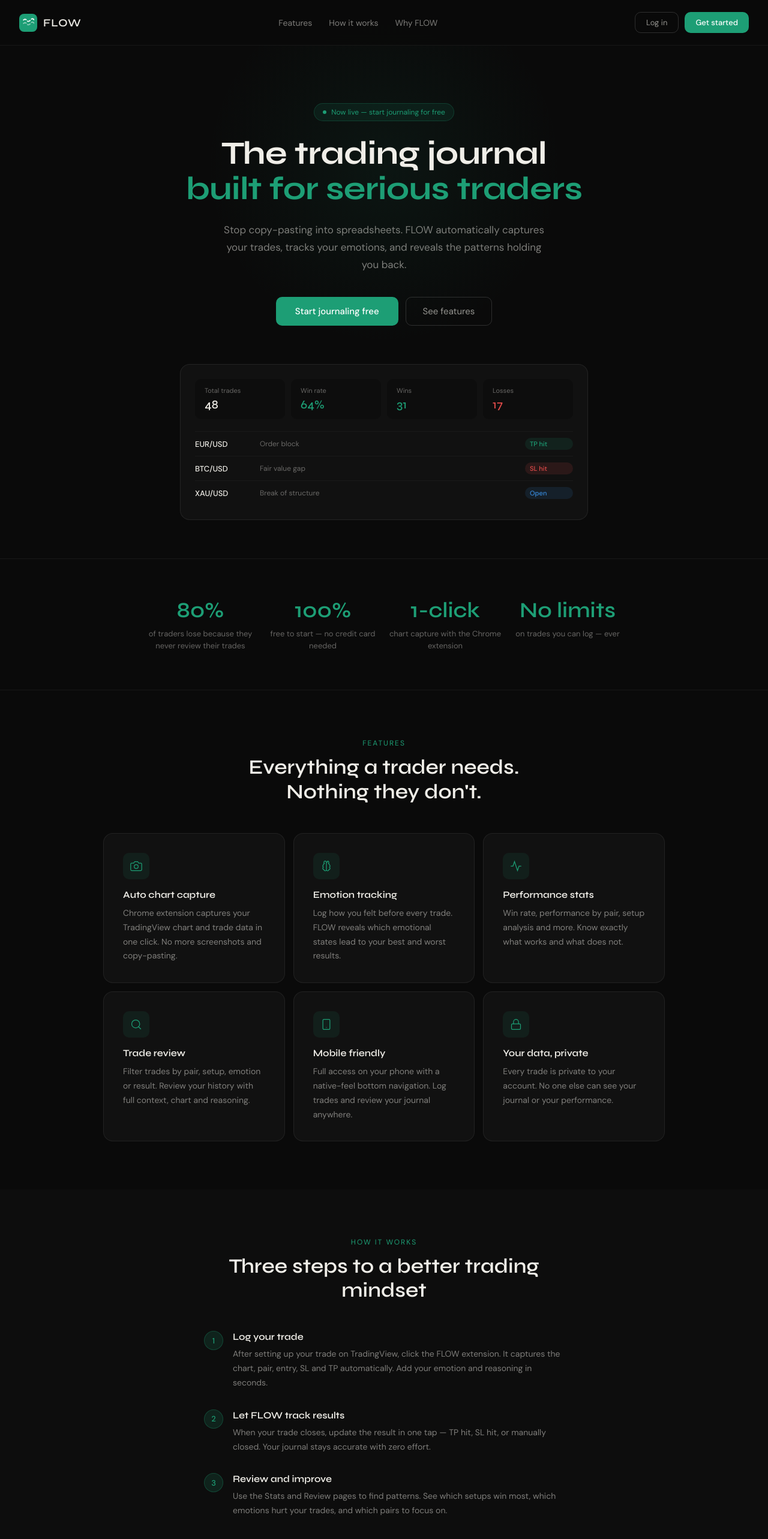
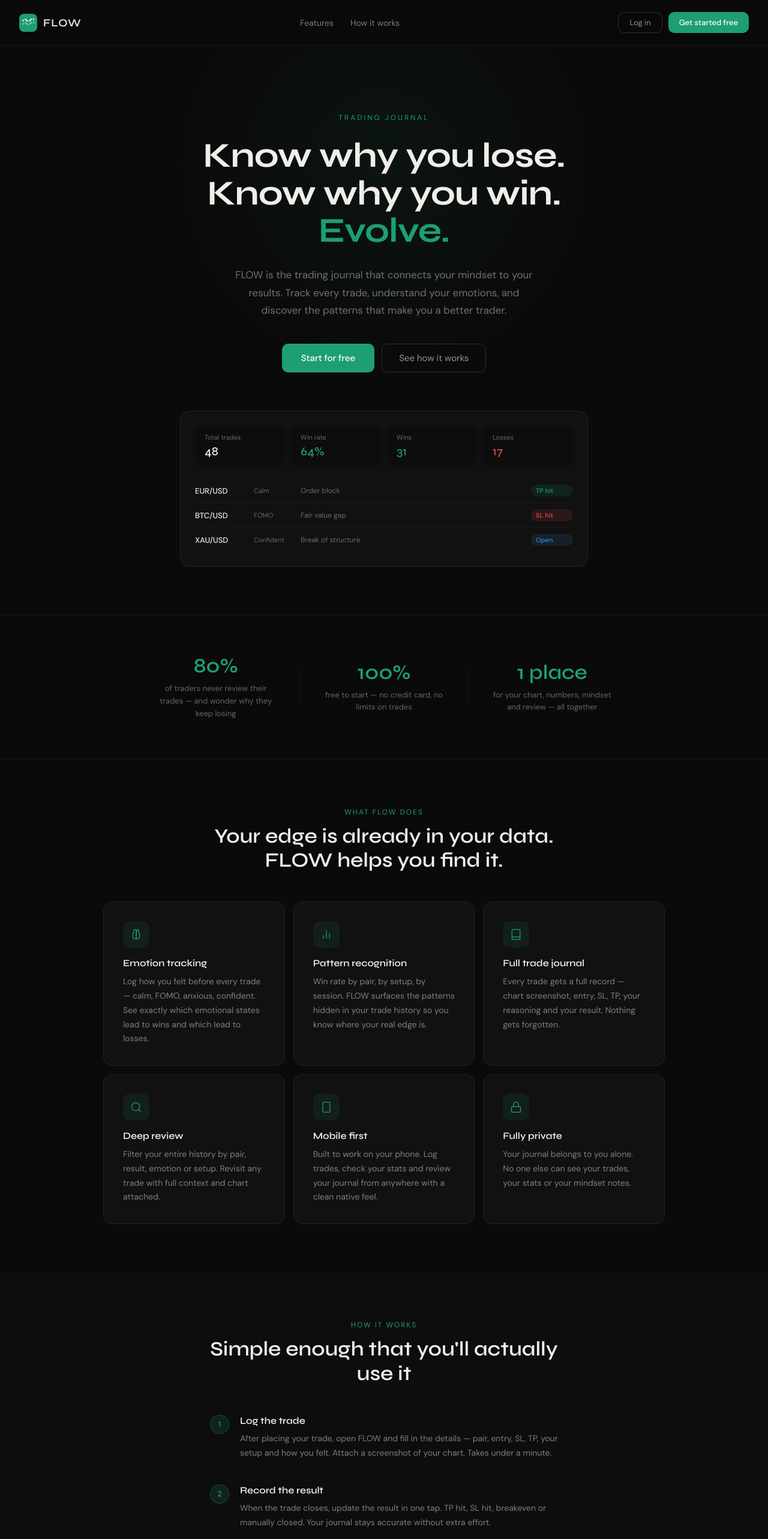
Before and after one commit to orewashadow/flow-journal, a React (Create React App) app: page / in a window 1280 px wide. Shown: the top 2566 px of the page at 60% size. Built offline with nearby package versions, Linux system fonts and the light colour scheme.

Commit message:
Update Landing.js

```diff
--- a/src/pages/Landing.js
+++ b/src/pages/Landing.js
@@ -5,7 +5,7 @@
   const navigate = useNavigate()
 
   return (
-    <div style={{ background: '#0A0A0A', minHeight: '100vh', color: '#F0EEE8', fontFamily: "'DM Sans', sans-serif", overflowX: 'hidden' }}>
+    <div style={{ background:'#0A0A0A', minHeight:'100vh', color:'#F0EEE8', fontFamily:"'DM Sans',sans-serif", overflowX:'hidden' }}>
       <style>{`
         @import url('https://fonts.googleapis.com/css2?family=Syne:wght@400;500;600;700&family=DM+Sans:wght@300;400;500&display=swap');
         .fade-up { opacity:0; transform:translateY(24px); animation:fadeUp 0.7s ease forwards; }
@@ -13,25 +13,26 @@
         .wv { fill:none; stroke:white; stroke-width:2.2; stroke-linecap:round; stroke-dasharray:6 4; animation:flow 1.2s linear infinite; }
         .wv2 { animation-delay:-.6s; opacity:.5; }
         @keyframes flow { to { stroke-dashoffset:-40; } }
-        .feature-card { background:#111; border:0.5px solid rgba(255,255,255,0.07); border-radius:16px; padding:2rem; transition:border-color 0.2s, transform 0.2s; }
-        .feature-card:hover { border-color:rgba(29,158,117,0.3); transform:translateY(-2px); }
         .cta-btn { background:#1D9E75; color:white; border:none; padding:14px 32px; border-radius:10px; font-size:15px; font-weight:500; font-family:'DM Sans',sans-serif; cursor:pointer; transition:opacity 0.2s, transform 0.15s; }
         .cta-btn:hover { opacity:0.88; transform:translateY(-1px); }
         .outline-btn { background:transparent; color:rgba(240,238,232,0.6); border:0.5px solid rgba(255,255,255,0.15); padding:13px 28px; border-radius:10px; font-size:15px; font-family:'DM Sans',sans-serif; cursor:pointer; transition:all 0.2s; }
         .outline-btn:hover { border-color:rgba(255,255,255,0.35); color:#F0EEE8; }
         .nav-link { color:rgba(240,238,232,0.5); font-size:14px; cursor:pointer; transition:color 0.15s; background:none; border:none; font-family:'DM Sans',sans-serif; }
         .nav-link:hover { color:#F0EEE8; }
-        .stat-num { font-family:'Syne',sans-serif; font-size:36px; font-weight:600; color:#1D9E75; }
+        .feature-card { background:#111; border:0.5px solid rgba(255,255,255,0.07); border-radius:16px; padding:2rem; transition:border-color 0.2s, transform 0.2s; }
+        .feature-card:hover { border-color:rgba(29,158,117,0.3); transform:translateY(-2px); }
+        .icon-wrap { width:44px; height:44px; background:rgba(29,158,117,0.1); border-radius:10px; display:flex; align-items:center; justify-content:center; margin-bottom:1rem; }
         .glow { position:absolute; border-radius:50%; pointer-events:none; }
         .step-num { width:32px; height:32px; border-radius:50%; background:rgba(29,158,117,0.15); border:0.5px solid rgba(29,158,117,0.3); display:flex; align-items:center; justify-content:center; font-size:13px; font-weight:500; color:#1D9E75; flex-shrink:0; }
-        .icon-wrap { width:44px; height:44px; background:rgba(29,158,117,0.1); border-radius:10px; display:flex; align-items:center; justify-content:center; margin-bottom:1rem; }
-        @media(max-width:768px) {
-          .hero-title { font-size:34px !important; }
+        .divider { width:1px; background:rgba(255,255,255,0.06); }
+        @media(max-width:768px){
+          .hero-title { font-size:34px !important; line-height:1.15 !important; }
           .features-grid { grid-template-columns:1fr !important; }
-          .stats-grid { grid-template-columns:repeat(2,1fr) !important; }
+          .stats-row { flex-direction:column !important; gap:1.5rem !important; }
+          .divider { display:none !important; }
           .nav-links { display:none !important; }
-          .hero-btns { flex-direction:column !important; align-items:stretch !important; }
-          .preview-cols { grid-template-columns:repeat(2,1fr) !important; }
+          .hero-btns { flex-direction:column !important; }
+          .preview-grid { grid-template-columns:repeat(2,1fr) !important; }
         }
       `}</style>
 
@@ -49,40 +50,36 @@
         <div className="nav-links" style={{ display:'flex', gap:28 }}>
           <button className="nav-link" onClick={() => document.getElementById('features').scrollIntoView({ behavior:'smooth' })}>Features</button>
           <button className="nav-link" onClick={() => document.getElementById('how').scrollIntoView({ behavior:'smooth' })}>How it works</button>
-          <button className="nav-link" onClick={() => document.getElementById('stats').scrollIntoView({ behavior:'smooth' })}>Why FLOW</button>
         </div>
         <div style={{ display:'flex', gap:10 }}>
           <button className="outline-btn" style={{ padding:'8px 18px', fontSize:13 }} onClick={() => navigate('/login')}>Log in</button>
-          <button className="cta-btn" style={{ padding:'8px 18px', fontSize:13 }} onClick={() => navigate('/login')}>Get started</button>
+          <button className="cta-btn" style={{ padding:'8px 18px', fontSize:13 }} onClick={() => navigate('/login')}>Get started free</button>
         </div>
       </nav>
 
       {/* HERO */}
-      <section style={{ position:'relative', padding:'6rem 2rem 4rem', maxWidth:900, margin:'0 auto', textAlign:'center' }}>
-        <div className="glow" style={{ width:600, height:600, background:'radial-gradient(circle, rgba(29,158,117,0.08) 0%, transparent 70%)', top:'-100px', left:'50%', transform:'translateX(-50%)' }} />
+      <section style={{ position:'relative', padding:'7rem 2rem 5rem', maxWidth:860, margin:'0 auto', textAlign:'center' }}>
+        <div className="glow" style={{ width:700, height:700, background:'radial-gradient(circle, rgba(29,158,117,0.07) 0%, transparent 70%)', top:'-150px', left:'50%', transform:'translateX(-50%)' }} />
 
-        <div className="fade-up" style={{ animationDelay:'0.1s', display:'inline-flex', alignItems:'center', gap:8, background:'rgba(29,158,117,0.1)', border:'0.5px solid rgba(29,158,117,0.25)', borderRadius:20, padding:'6px 14px', fontSize:12, color:'#1D9E75', marginBottom:'1.5rem' }}>
-          <span style={{ width:6, height:6, borderRadius:'50%', background:'#1D9E75', display:'inline-block' }} />
-          Now live — start journaling for free
-        </div>
+        <p className="fade-up" style={{ animationDelay:'0.05s', fontSize:12, color:'#1D9E75', textTransform:'uppercase', letterSpacing:3, marginBottom:'1.5rem' }}>Trading journal</p>
 
-        <h1 className="hero-title fade-up" style={{ fontFamily:"'Syne',sans-serif", fontSize:54, fontWeight:700, lineHeight:1.1, marginBottom:'1.5rem', animationDelay:'0.2s', letterSpacing:'-0.5px' }}>
-          The trading journal<br />
-          <span style={{ color:'#1D9E75' }}>built for serious traders</span>
+        <h1 className="hero-title fade-up" style={{ fontFamily:"'Syne',sans-serif", fontSize:58, fontWeight:700, lineHeight:1.08, marginBottom:'1.75rem', animationDelay:'0.15s', letterSpacing:'-1px' }}>
+          Know why you lose.<br />Know why you win.<br />
+          <span style={{ color:'#1D9E75' }}>Evolve.</span>
         </h1>
 
-        <p className="fade-up" style={{ fontSize:17, color:'rgba(240,238,232,0.5)', lineHeight:1.7, maxWidth:540, margin:'0 auto 2.5rem', animationDelay:'0.3s' }}>
-          Stop copy-pasting into spreadsheets. FLOW automatically captures your trades, tracks your emotions, and reveals the patterns holding you back.
+        <p className="fade-up" style={{ fontSize:17, color:'rgba(240,238,232,0.45)', lineHeight:1.75, maxWidth:520, margin:'0 auto 2.5rem', animationDelay:'0.25s' }}>
+          FLOW is the trading journal that connects your mindset to your results. Track every trade, understand your emotions, and discover the patterns that make you a better trader.
         </p>
 
-        <div className="hero-btns fade-up" style={{ display:'flex', gap:12, justifyContent:'center', animationDelay:'0.4s' }}>
-          <button className="cta-btn" onClick={() => navigate('/login')}>Start journaling free</button>
-          <button className="outline-btn" onClick={() => document.getElementById('features').scrollIntoView({ behavior:'smooth' })}>See features</button>
+        <div className="hero-btns fade-up" style={{ display:'flex', gap:12, justifyContent:'center', animationDelay:'0.35s' }}>
+          <button className="cta-btn" onClick={() => navigate('/login')}>Start for free</button>
+          <button className="outline-btn" onClick={() => document.getElementById('features').scrollIntoView({ behavior:'smooth' })}>See how it works</button>
         </div>
 
         {/* Dashboard preview */}
-        <div className="fade-up" style={{ marginTop:'4rem', animationDelay:'0.5s', background:'#111', border:'0.5px solid rgba(255,255,255,0.08)', borderRadius:16, padding:'1.5rem', textAlign:'left', maxWidth:680, margin:'4rem auto 0' }}>
-          <div className="preview-cols" style={{ display:'grid', gridTemplateColumns:'repeat(4,1fr)', gap:10, marginBottom:'1.25rem' }}>
+        <div className="fade-up" style={{ marginTop:'4rem', animationDelay:'0.45s', background:'#111', border:'0.5px solid rgba(255,255,255,0.08)', borderRadius:16, padding:'1.5rem', textAlign:'left', maxWidth:680, margin:'4rem auto 0' }}>
+          <div className="preview-grid" style={{ display:'grid', gridTemplateColumns:'repeat(4,1fr)', gap:10, marginBottom:'1.25rem' }}>
             {[['48','Total trades','#F0EEE8'],['64%','Win rate','#1D9E75'],['31','Wins','#1D9E75'],['17','Losses','#E24B4A']].map(([val,label,color]) => (
               <div key={label} style={{ background:'#0D0D0D', borderRadius:10, padding:'0.75rem 1rem' }}>
                 <p style={{ fontSize:11, color:'rgba(240,238,232,0.4)', marginBottom:4 }}>{label}</p>
@@ -90,9 +87,10 @@
               </div>
             ))}
           </div>
-          {[['EUR/USD','Order block','TP hit'],['BTC/USD','Fair value gap','SL hit'],['XAU/USD','Break of structure','Open']].map(([pair,setup,result]) => (
-            <div key={pair} style={{ display:'grid', gridTemplateColumns:'100px 1fr 80px', gap:8, padding:'10px 0', borderTop:'0.5px solid rgba(255,255,255,0.04)', fontSize:13, alignItems:'center' }}>
+          {[['EUR/USD','Calm','Order block','TP hit'],['BTC/USD','FOMO','Fair value gap','SL hit'],['XAU/USD','Confident','Break of structure','Open']].map(([pair,emotion,setup,result]) => (
+            <div key={pair} style={{ display:'grid', gridTemplateColumns:'90px 70px 1fr 70px', gap:8, padding:'10px 0', borderTop:'0.5px solid rgba(255,255,255,0.04)', fontSize:13, alignItems:'center' }}>
               <span style={{ fontWeight:500 }}>{pair}</span>
+              <span style={{ fontSize:11, color:'rgba(240,238,232,0.4)' }}>{emotion}</span>
               <span style={{ color:'rgba(240,238,232,0.4)', fontSize:12 }}>{setup}</span>
               <span style={{ fontSize:11, color:result==='TP hit'?'#1D9E75':result==='SL hit'?'#E24B4A':'#378ADD', background:result==='TP hit'?'rgba(29,158,117,0.12)':result==='SL hit'?'rgba(226,75,74,0.12)':'rgba(55,138,221,0.12)', padding:'3px 8px', borderRadius:20, fontWeight:500 }}>{result}</span>
             </div>
@@ -100,14 +98,21 @@
         </div>
       </section>
 
-      {/* STATS */}
-      <section id="stats" style={{ padding:'4rem 2rem', borderTop:'0.5px solid rgba(255,255,255,0.06)', borderBottom:'0.5px solid rgba(255,255,255,0.06)' }}>
-        <div className="stats-grid" style={{ display:'grid', gridTemplateColumns:'repeat(4,1fr)', gap:16, maxWidth:800, margin:'0 auto', textAlign:'center' }}>
-          {[['80%','of traders lose because they never review their trades'],['100%','free to start — no credit card needed'],['1-click','chart capture with the Chrome extension'],['No limits','on trades you can log — ever']].map(([num,desc]) => (
-            <div key={num}>
-              <div className="stat-num">{num}</div>
-              <p style={{ fontSize:13, color:'rgba(240,238,232,0.4)', marginTop:8, lineHeight:1.5 }}>{desc}</p>
-            </div>
+      {/* STATS ROW */}
+      <section style={{ padding:'4rem 2rem', borderTop:'0.5px solid rgba(255,255,255,0.06)', borderBottom:'0.5px solid rgba(255,255,255,0.06)' }}>
+        <div className="stats-row" style={{ display:'flex', justifyContent:'center', alignItems:'center', gap:0, maxWidth:760, margin:'0 auto', textAlign:'center' }}>
+          {[
+            ['80%', 'of traders never review their trades — and wonder why they keep losing'],
+            ['100%', 'free to start — no credit card, no limits on trades'],
+            ['1 place', 'for your chart, numbers, mindset and review — all together'],
+          ].map(([num, desc], i) => (
+            <React.Fragment key={num}>
+              {i > 0 && <div className="divider" style={{ height:60, margin:'0 2.5rem' }} />}
+              <div style={{ flex:1 }}>
+                <p style={{ fontFamily:"'Syne',sans-serif", fontSize:34, fontWeight:600, color:'#1D9E75', marginBottom:8 }}>{num}</p>
+                <p style={{ fontSize:13, color:'rgba(240,238,232,0.4)', lineHeight:1.6, maxWidth:200, margin:'0 auto' }}>{desc}</p>
+              </div>
+            </React.Fragment>
           ))}
         </div>
       </section>
@@ -115,18 +120,18 @@
       {/* FEATURES */}
       <section id="features" style={{ padding:'5rem 2rem', maxWidth:1000, margin:'0 auto' }}>
         <div style={{ textAlign:'center', marginBottom:'3rem' }}>
-          <p style={{ fontSize:12, color:'#1D9E75', textTransform:'uppercase', letterSpacing:2, marginBottom:12 }}>Features</p>
-          <h2 style={{ fontFamily:"'Syne',sans-serif", fontSize:34, fontWeight:600, lineHeight:1.2 }}>Everything a trader needs.<br />Nothing they don't.</h2>
+          <p style={{ fontSize:12, color:'#1D9E75', textTransform:'uppercase', letterSpacing:2, marginBottom:12 }}>What FLOW does</p>
+          <h2 style={{ fontFamily:"'Syne',sans-serif", fontSize:34, fontWeight:600, lineHeight:1.2 }}>Your edge is already in your data.<br />FLOW helps you find it.</h2>
         </div>
 
         <div className="features-grid" style={{ display:'grid', gridTemplateColumns:'repeat(3,1fr)', gap:14 }}>
           {[
-            { icon: <CameraIcon />, title:'Auto chart capture', desc:'Chrome extension captures your TradingView chart and trade data in one click. No more screenshots and copy-pasting.' },
-            { icon: <BrainIcon />, title:'Emotion tracking', desc:'Log how you felt before every trade. FLOW reveals which emotional states lead to your best and worst results.' },
-            { icon: <ChartIcon />, title:'Performance stats', desc:'Win rate, performance by pair, setup analysis and more. Know exactly what works and what does not.' },
-            { icon: <SearchIcon />, title:'Trade review', desc:'Filter trades by pair, setup, emotion or result. Review your history with full context, chart and reasoning.' },
-            { icon: <MobileIcon />, title:'Mobile friendly', desc:'Full access on your phone with a native-feel bottom navigation. Log trades and review your journal anywhere.' },
-            { icon: <LockIcon />, title:'Your data, private', desc:'Every trade is private to your account. No one else can see your journal or your performance.' },
+            { icon:<BrainIcon />, title:'Emotion tracking', desc:'Log how you felt before every trade — calm, FOMO, anxious, confident. See exactly which emotional states lead to wins and which lead to losses.' },
+            { icon:<ChartBarIcon />, title:'Pattern recognition', desc:'Win rate by pair, by setup, by session. FLOW surfaces the patterns hidden in your trade history so you know where your real edge is.' },
+            { icon:<JournalIcon />, title:'Full trade journal', desc:'Every trade gets a full record — chart screenshot, entry, SL, TP, your reasoning and your result. Nothing gets forgotten.' },
+            { icon:<SearchIcon />, title:'Deep review', desc:'Filter your entire history by pair, result, emotion or setup. Revisit any trade with full context and chart attached.' },
+            { icon:<MobileIcon />, title:'Mobile first', desc:'Built to work on your phone. Log trades, check your stats and review your journal from anywhere with a clean native feel.' },
+            { icon:<LockIcon />, title:'Fully private', desc:'Your journal belongs to you alone. No one else can see your trades, your stats or your mindset notes.' },
           ].map(({ icon, title, desc }) => (
             <div key={title} className="feature-card">
               <div className="icon-wrap">{icon}</div>
@@ -139,33 +144,37 @@
 
       {/* HOW IT WORKS */}
       <section id="how" style={{ padding:'5rem 2rem', background:'#0D0D0D' }}>
-        <div style={{ maxWidth:600, margin:'0 auto' }}>
+        <div style={{ maxWidth:580, margin:'0 auto' }}>
           <div style={{ textAlign:'center', marginBottom:'3rem' }}>
             <p style={{ fontSize:12, color:'#1D9E75', textTransform:'uppercase', letterSpacing:2, marginBottom:12 }}>How it works</p>
-            <h2 style={{ fontFamily:"'Syne',sans-serif", fontSize:34, fontWeight:600 }}>Three steps to a better trading mindset</h2>
+            <h2 style={{ fontFamily:"'Syne',sans-serif", fontSize:34, fontWeight:600, lineHeight:1.2 }}>Simple enough that you'll actually use it</h2>
           </div>
           {[
-            { n:'1', title:'Log your trade', desc:'After setting up your trade on TradingView, click the FLOW extension. It captures the chart, pair, entry, SL and TP automatically. Add your emotion and reasoning in seconds.' },
-            { n:'2', title:'Let FLOW track results', desc:'When your trade closes, update the result in one tap — TP hit, SL hit, or manually closed. Your journal stays accurate with zero effort.' },
-            { n:'3', title:'Review and improve', desc:'Use the Stats and Review pages to find patterns. See which setups win most, which emotions hurt your trades, and which pairs to focus on.' },
+            { n:'1', title:'Log the trade', desc:'After placing your trade, open FLOW and fill in the details — pair, entry, SL, TP, your setup and how you felt. Attach a screenshot of your chart. Takes under a minute.' },
+            { n:'2', title:'Record the result', desc:'When the trade closes, update the result in one tap. TP hit, SL hit, breakeven or manually closed. Your journal stays accurate without extra effort.' },
+            { n:'3', title:'Review and evolve', desc:'Use Stats to see your win rate by pair, setup and emotion. Use Review to revisit past trades. The more you log, the clearer your edge becomes.' },
           ].map(({ n, title, desc }) => (
-            <div key={n} style={{ display:'flex', gap:16, marginBottom:'2rem', alignItems:'flex-start' }}>
+            <div key={n} style={{ display:'flex', gap:18, marginBottom:'2.5rem', alignItems:'flex-start' }}>
               <div className="step-num">{n}</div>
               <div>
                 <h3 style={{ fontFamily:"'Syne',sans-serif", fontSize:16, fontWeight:600, marginBottom:8 }}>{title}</h3>
-                <p style={{ fontSize:14, color:'rgba(240,238,232,0.5)', lineHeight:1.7 }}>{desc}</p>
+                <p style={{ fontSize:14, color:'rgba(240,238,232,0.5)', lineHeight:1.75 }}>{desc}</p>
               </div>
             </div>
           ))}
         </div>
       </section>
 
-      {/* CTA */}
-      <section style={{ padding:'6rem 2rem', textAlign:'center', position:'relative', overflow:'hidden' }}>
-        <div className="glow" style={{ width:500, height:500, background:'radial-gradient(circle, rgba(29,158,117,0.07) 0%, transparent 70%)', top:'-100px', left:'50%', transform:'translateX(-50%)' }} />
-        <h2 style={{ fontFamily:"'Syne',sans-serif", fontSize:38, fontWeight:700, marginBottom:'1rem', position:'relative' }}>Ready to trade smarter?</h2>
-        <p style={{ fontSize:16, color:'rgba(240,238,232,0.45)', marginBottom:'2.5rem', position:'relative' }}>Join traders already using FLOW to understand their edge.</p>
-        <button className="cta-btn" style={{ fontSize:16, padding:'15px 40px', position:'relative' }} onClick={() => navigate('/login')}>
+      {/* FINAL CTA */}
+      <section style={{ padding:'7rem 2rem', textAlign:'center', position:'relative', overflow:'hidden' }}>
+        <div className="glow" style={{ width:600, height:600, background:'radial-gradient(circle, rgba(29,158,117,0.07) 0%, transparent 70%)', top:'-150px', left:'50%', transform:'translateX(-50%)' }} />
+        <p style={{ fontSize:12, color:'#1D9E75', textTransform:'uppercase', letterSpacing:3, marginBottom:'1.25rem', position:'relative' }}>Start today</p>
+        <h2 style={{ fontFamily:"'Syne',sans-serif", fontSize:42, fontWeight:700, marginBottom:'1rem', position:'relative', lineHeight:1.1 }}>
+          Know why you lose.<br />Know why you win.<br />
+          <span style={{ color:'#1D9E75' }}>Evolve.</span>
+        </h2>
+        <p style={{ fontSize:16, color:'rgba(240,238,232,0.4)', marginBottom:'2.5rem', position:'relative' }}>Free to start. No credit card. No limits.</p>
+        <button className="cta-btn" style={{ fontSize:16, padding:'15px 44px', position:'relative' }} onClick={() => navigate('/login')}>
           Create your free account
         </button>
       </section>
@@ -187,9 +196,9 @@
   )
 }
 
-function CameraIcon() { return <svg width="20" height="20" viewBox="0 0 24 24" fill="none" stroke="#1D9E75" strokeWidth="1.5" strokeLinecap="round"><path d="M23 19a2 2 0 01-2 2H3a2 2 0 01-2-2V8a2 2 0 012-2h4l2-3h6l2 3h4a2 2 0 012 2z"/><circle cx="12" cy="13" r="4"/></svg> }
-function BrainIcon() { return <svg width="20" height="20" viewBox="0 0 24 24" fill="none" stroke="#1D9E75" strokeWidth="1.5" strokeLinecap="round"><path d="M9.5 2A2.5 2.5 0 0112 4.5v15a2.5 2.5 0 01-4.96-.46 2.5 2.5 0 01-1.07-4.69A3 3 0 016 9.5a3 3 0 012-2.83V6.5A2.5 2.5 0 019.5 2zM14.5 2A2.5 2.5 0 0112 4.5v15a2.5 2.5 0 004.96-.46 2.5 2.5 0 001.07-4.69A3 3 0 0018 9.5a3 3 0 00-2-2.83V6.5A2.5 2.5 0 0014.5 2z"/></svg> }
-function ChartIcon() { return <svg width="20" height="20" viewBox="0 0 24 24" fill="none" stroke="#1D9E75" strokeWidth="1.5" strokeLinecap="round"><polyline points="22 12 18 12 15 21 9 3 6 12 2 12"/></svg> }
-function SearchIcon() { return <svg width="20" height="20" viewBox="0 0 24 24" fill="none" stroke="#1D9E75" strokeWidth="1.5" strokeLinecap="round"><circle cx="11" cy="11" r="8"/><line x1="21" y1="21" x2="16.65" y2="16.65"/></svg> }
-function MobileIcon() { return <svg width="20" height="20" viewBox="0 0 24 24" fill="none" stroke="#1D9E75" strokeWidth="1.5" strokeLinecap="round"><rect x="5" y="2" width="14" height="20" rx="2"/><line x1="12" y1="18" x2="12.01" y2="18"/></svg> }
-function LockIcon() { return <svg width="20" height="20" viewBox="0 0 24 24" fill="none" stroke="#1D9E75" strokeWidth="1.5" strokeLinecap="round"><rect x="3" y="11" width="18" height="11" rx="2"/><path d="M7 11V7a5 5 0 0110 0v4"/></svg> }
+function BrainIcon() { return <svg width="20" height="20" viewBox="0 0 24 24" fill="none" stroke="#1D9E75" strokeWidth="1.5" strokeLinecap="round" strokeLinejoin="round"><path d="M9.5 2A2.5 2.5 0 0112 4.5v15a2.5 2.5 0 01-4.96-.46 2.5 2.5 0 01-1.07-4.69A3 3 0 016 9.5a3 3 0 012-2.83V6.5A2.5 2.5 0 019.5 2z"/><path d="M14.5 2A2.5 2.5 0 0112 4.5v15a2.5 2.5 0 004.96-.46 2.5 2.5 0 001.07-4.69A3 3 0 0018 9.5a3 3 0 00-2-2.83V6.5A2.5 2.5 0 0014.5 2z"/></svg> }
+function ChartBarIcon() { return <svg width="20" height="20" viewBox="0 0 24 24" fill="none" stroke="#1D9E75" strokeWidth="1.5" strokeLinecap="round" strokeLinejoin="round"><line x1="18" y1="20" x2="18" y2="10"/><line x1="12" y1="20" x2="12" y2="4"/><line x1="6" y1="20" x2="6" y2="14"/></svg> }
+function JournalIcon() { return <svg width="20" height="20" viewBox="0 0 24 24" fill="none" stroke="#1D9E75" strokeWidth="1.5" strokeLinecap="round" strokeLinejoin="round"><path d="M4 19.5A2.5 2.5 0 016.5 17H20"/><path d="M6.5 2H20v20H6.5A2.5 2.5 0 014 19.5v-15A2.5 2.5 0 016.5 2z"/></svg> }
+function SearchIcon() { return <svg width="20" height="20" viewBox="0 0 24 24" fill="none" stroke="#1D9E75" strokeWidth="1.5" strokeLinecap="round" strokeLinejoin="round"><circle cx="11" cy="11" r="8"/><line x1="21" y1="21" x2="16.65" y2="16.65"/></svg> }
+function MobileIcon() { return <svg width="20" height="20" viewBox="0 0 24 24" fill="none" stroke="#1D9E75" strokeWidth="1.5" strokeLinecap="round" strokeLinejoin="round"><rect x="5" y="2" width="14" height="20" rx="2"/><line x1="12" y1="18" x2="12.01" y2="18"/></svg> }
+function LockIcon() { return <svg width="20" height="20" viewBox="0 0 24 24" fill="none" stroke="#1D9E75" strokeWidth="1.5" strokeLinecap="round" strokeLinejoin="round"><rect x="3" y="11" width="18" height="11" rx="2"/><path d="M7 11V7a5 5 0 0110 0v4"/></svg> }
```
